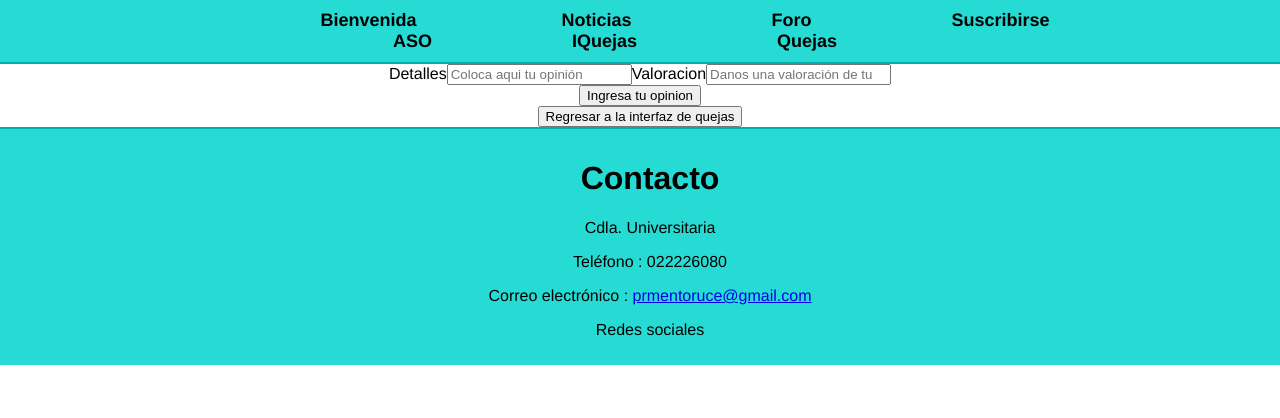
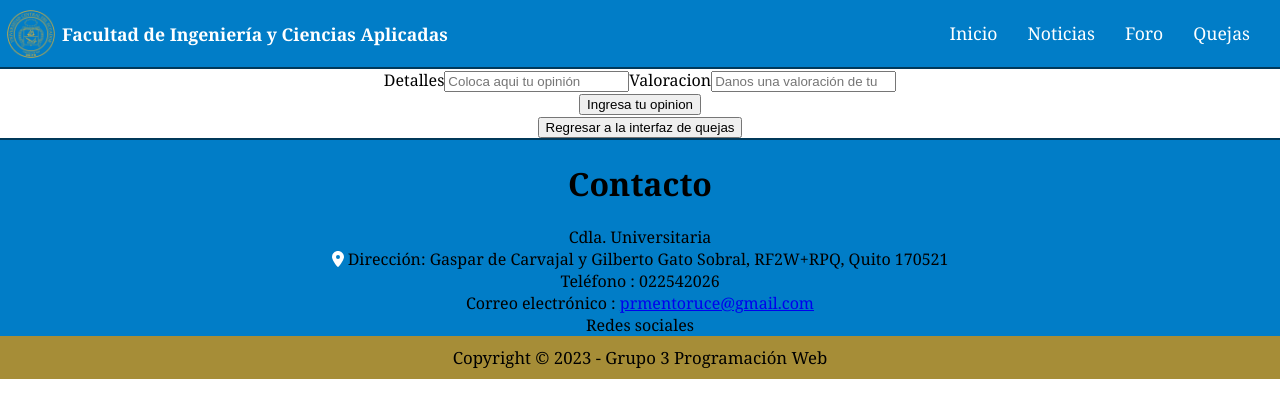
Before and after one commit to XaviX598/proyecto_grupo_3, a Vue app: page /#/ingresarQueja in a window 1280 px wide. Shown: the top 418 px of the page. Built offline with nearby package versions, Linux system fonts and the light colour scheme.

Commit message:
Cambio de colores

```diff
--- a/src/App.vue
+++ b/src/App.vue
@@ -1,29 +1,27 @@
 <template>
   <NavBarVue/>
   <router-view/>
-  <ContactosVue />
+  <ContactosVue/>
+  <FooterVue/>
 </template>
 
 <script>
-import ContactosVue from "./components/Contactos.vue";
-import NavBarVue from "./components/NavBar.vue";
+import ContactosVue from './components/Contactos.vue'
+import FooterVue from './components/Footer.vue'
+import NavBarVue from './components/NavBar.vue'
 
 export default {
-  components: {
+  components : {
     NavBarVue,
     ContactosVue,
-  },
-  data() {
-    return {
-      userG: null,
-    };
-  },
-};
+    FooterVue
+  }
+}
 </script>
 
 <style>
 #app {
-  font-family: Avenir, Helvetica, Arial, sans-serif;
+  font-family: Cambria, Cochin, Georgia, Times, 'Times New Roman', serif;
   -webkit-font-smoothing: antialiased;
   -moz-osx-font-smoothing: grayscale;
   text-align: center;
--- a/src/components/Contactos.vue
+++ b/src/components/Contactos.vue
@@ -1,9 +1,15 @@
 <template>
   <div class="container">
+    <div>
       <h1>Contacto</h1>
       <p>Cdla. Universitaria</p>
       <p>
-        <font-awesome-icon icon="fa-solid fa-square-phone" /> Teléfono : 022226080
+        <font-awesome-icon icon="fa-solid fa-location-dot" style="color: #ffffff" />
+        Dirección: Gaspar de Carvajal y Gilberto Gato Sobral,
+        RF2W+RPQ, Quito 170521
+      </p>
+      <p>
+        <font-awesome-icon icon="fa-solid fa-square-phone" /> Teléfono : 022542026
       </p>
 
       <p>
@@ -12,16 +18,13 @@
       </p>
 
       <p>Redes sociales</p>
-      <a
-        href="https://www.facebook.com/profile.php?id=61550039305560&mibextid=ZbWKwL"
-      >
+      <a href="https://www.facebook.com/profile.php?id=61550039305560&mibextid=ZbWKwL">
         <font-awesome-icon icon="fa-brands fa-facebook" />
       </a>
-      <a
-        href="https://instagram.com/prmentor?utm_source=qr&igshid=ZDc4ODBmNjlmNQ%3D%3D"
-      >
+      <a href="https://instagram.com/prmentor?utm_source=qr&igshid=ZDc4ODBmNjlmNQ%3D%3D">
         <font-awesome-icon icon="fa-brands fa-instagram" />
       </a>
+    </div>
   </div>
 </template>
 
@@ -36,10 +39,14 @@
   font-weight: bold;
   color: black;
 }
+
 .container {
-    background: #27dbd5;
-    padding: 10px;
+  background: #017DC7;
   width: 100%;
-    border-top: 2px solid #00afa9;
+  border-top: 2px solid #00395a;
+}
+
+p {
+  margin: 0PX;
 }
 </style>
--- a/src/components/Footer.vue
+++ b/src/components/Footer.vue
@@ -1,5 +1,7 @@
 <template>
-
+    <div class="container">
+        <p>Copyright © 2023 - Grupo 3 Programación Web</p>
+    </div>
 </template>
 
 <script>
@@ -8,6 +10,15 @@ export default {
 }
 </script>
 
-<style>
+<style scoped>
+.container {
+    text-align: center;
+    background: #A68D37;
+    padding: 10px;
+}
 
+p {
+    margin: 0px;
+    font-size: 2.1vh;
+}
 </style>
--- a/src/components/NavBar.vue
+++ b/src/components/NavBar.vue
@@ -1,58 +1,59 @@
 <template>
   <nav class="container">
-    <router-link to="/bienvenida"
-      >Bienvenida
-      <!-- <img id="imgLogo" src="" alt="No se pudo mostrar la imagen." /> -->
-    </router-link>
-    <router-link to="/noticias">Noticias</router-link>
-    <router-link to="/foro">Foro</router-link>
-    <router-link to="/suscripcionAso">Suscribirse ASO</router-link>
-    <router-link to="/ingresarQueja">IQuejas</router-link>
-    <router-link to="/quejas">Quejas</router-link>
+    <div class="logo">
+      <img id="imgLogo" src="../assets/logo_uce.png" />
+      <h1>Facultad de Ingeniería y Ciencias Aplicadas</h1>
+    </div>
+    <div class="menu">
+      <router-link to="/bienvenida">Inicio</router-link>
+      <router-link to="/noticias">Noticias</router-link>
+      <router-link to="/foro">Foro</router-link>
+      <router-link to="/quejas">Quejas</router-link>
+    </div>
   </nav>
 </template>
 
 <script>
-export default {
-  data() {
-    return {
-
-    };
-  },
-};
+export default {};
 </script>
 
 <style scoped>
 * {
-  font-size: 18px;
+  font-size: 2.2vh;
   text-decoration: none;
-  font-weight: bold;
-  color: black;
+  color: white;
+}
+
+.container {
+  display: flex;
+  background: #017DC7;
+  width: 100%;
+  border-bottom: 2px solid #00395a;
+  justify-content: space-between;
+}
+
+.logo {
+  display: flex;
+  align-items: center;
+  padding: 7px;
+}
+
+.menu {
+  padding-block: 7px;
+  align-items: center;
+}
+
+a {
+  margin-right: 30px;
+  position: relative;
+  top: 1.7vh;
+}
+
+h1 {
+  margin-left: 7px;
 }
 
 #imgLogo {
-  height: 45px;
-  position: relative;
-  top: 17px;
-}
-
-#imgPerfil {
-  height: 45px;
-  position: relative;
-  top: 17px;
-}
-
-a {
-  padding: 0px 70px;
-  position: relative;
-  color: black;
-}
-
-.container {
-  background: #27dbd5;
-  padding: 10px;
-  width: 100%;
-  top: 0;
-  border-bottom: 2px solid #00afa9;
+  height: 6vh;
 }
 </style>
--- a/src/main.js
+++ b/src/main.js
@@ -1,18 +1,16 @@
 import { createApp } from 'vue'
 import App from './App.vue'
 import router from './router'
-import store from './modules/helpers/index'
 
 import { library } from '@fortawesome/fontawesome-svg-core'
 import { FontAwesomeIcon } from '@fortawesome/vue-fontawesome'
-import { faStar as fasStar } from '@fortawesome/free-solid-svg-icons'
+import { faFaceFrown, faHouse, faLocationDot, faLock, faNewspaper, faPenToSquare, faPeopleLine, faRectangleList, faUnlock, faUserPlus, faStar as fasStar } from '@fortawesome/free-solid-svg-icons'
 import { faStar as farStar } from '@fortawesome/free-regular-svg-icons'
-import {  } from '@fortawesome/free-brands-svg-icons'
+import { } from '@fortawesome/free-brands-svg-icons'
 
-library.add(fasStar,  farStar)
+library.add(fasStar, farStar, faLocationDot, faUnlock, faHouse, faLock, faPenToSquare, faNewspaper, faRectangleList, faPeopleLine, faUserPlus, faFaceFrown)
 
 createApp(App)
     .use(router)
-    .use(store)
     .component('font-awesome-icon', FontAwesomeIcon)
     .mount('#app')
```
Also changed, not shown: src/assets/logo_uce.png (added). Lines whose indentation alone changed are shown as unchanged.
